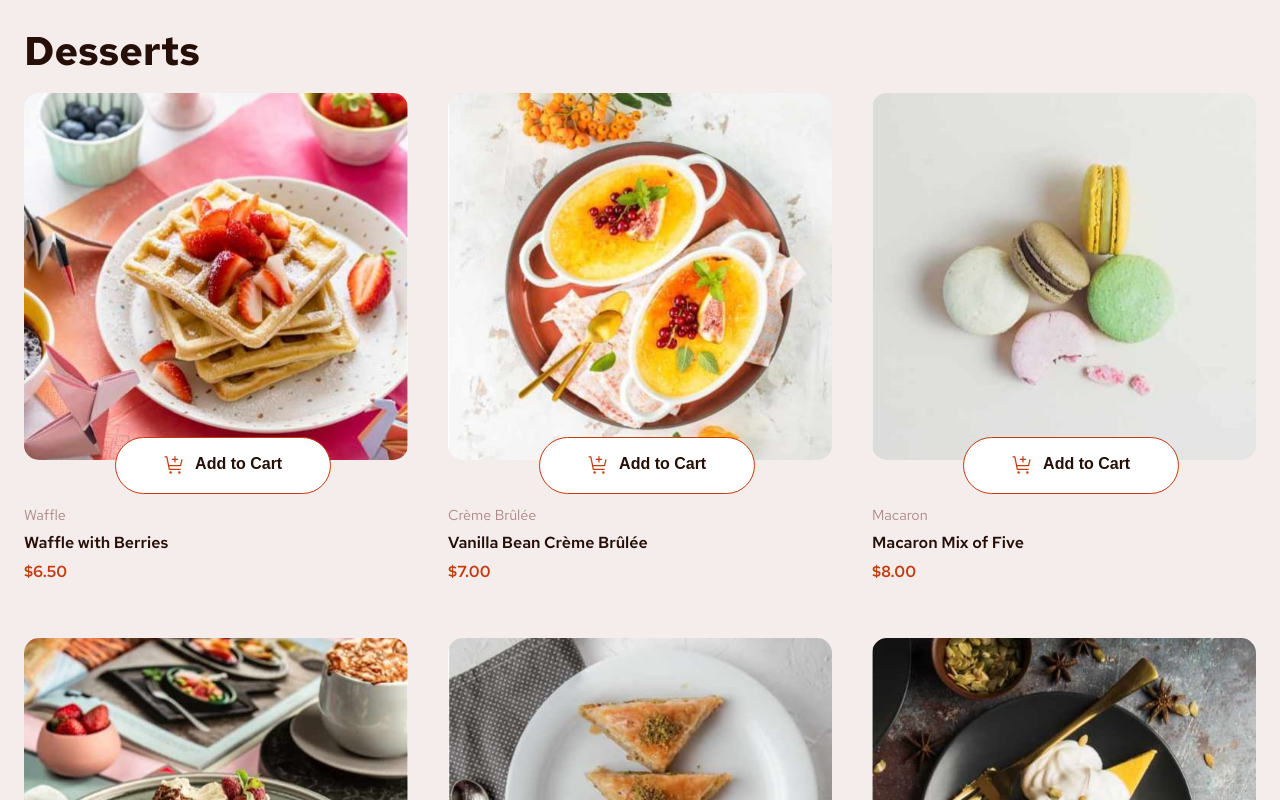
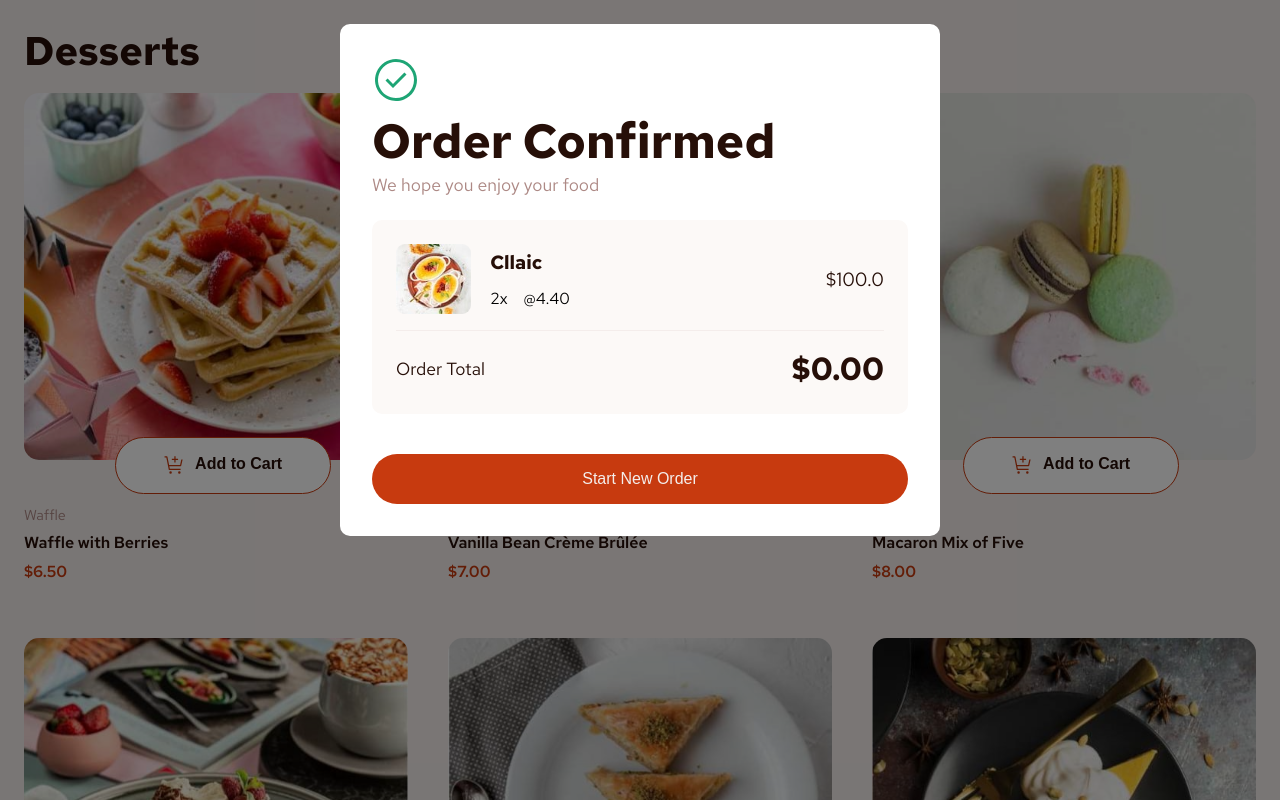
Before and after one commit to shekinahwebdev/PRODUCT-LIST-CART, a React (Vite) app: page / in a window 1280 px wide. Shown: the top 800 px of the page. Built offline with nearby package versions, Linux system fonts and the light colour scheme; a web font is replaced by a local one.

Commit message:
Enhance styling for ConfirmationPage component, including layout adjustments, improved responsiveness, and new wrapper for overlay effect

```diff
--- a/src/components/ConfirmationPage.css
+++ b/src/components/ConfirmationPage.css
@@ -1,26 +1,20 @@
-:root {
-  --Red: hsl(14, 86%, 42%);
-  --Green: hsl(159, 69%, 38%);
-  --Rose-50: hsl(20, 50%, 98%);
-  --Rose-100: hsl(13, 31%, 94%);
-  --Rose-300: hsl(14, 25%, 72%);
-  --Rose-400: hsl(7, 20%, 60%);
-  --Rose-500: hsl(12, 20%, 44%);
-  --Rose-900: hsl(14, 65%, 9%);
-}
-
 .confirmation_page {
-  margin-top: 2rem;
   border-radius: 10px;
-  padding: 1.5rem 1.5rem;
+  padding: 2rem 1.4rem;
   background-color: white;
   display: flex;
   flex-direction: column;
   gap: 1.5rem;
+  z-index: 1000;
+  top: 13%;
+  left: 50%;
+  transform: translate(-50%, -50%);
+  position: absolute;
+  width: 100%;
 }
 
 .main_title {
-  font-size: 2.5rem;
+  font-size: 3rem;
   color: var(--Rose-900);
 }
 
@@ -31,13 +25,13 @@
 
 .confirmed_selected_food {
   background-color: var(--Rose-50);
-  padding: 1.2rem;
+  padding: 1.5rem;
   border-radius: 10px;
 }
 
 .confirmed_food {
-  /* border: 2px solid yellow; */
   border-bottom: 1px solid var(--Rose-100);
+  margin-bottom: 1rem;
   display: flex;
   flex-direction: row;
   align-items: center;
@@ -113,3 +107,39 @@
 .restart-order-button:hover {
   cursor: pointer;
 }
+
+.wrapper {
+  position: fixed;
+  top: 0;
+  left: 0;
+  width: 100%;
+  height: 100%;
+  background-color: rgba(0, 0, 0, 0.5);
+  z-index: 999;
+  display: flex;
+  justify-content: center;
+  align-items: center;
+}
+
+@media screen and (min-width: 700px) and (max-width: 1354px) {
+  .confirmation_page {
+    top: 35%;
+    width: 600px;
+    padding: 2rem;
+  }
+}
+
+@media screen and (min-width: 1355px) {
+  .confirmation_page {
+    top: 35%;
+    width: 650px;
+    padding: 2rem;
+  }
+  .main_title {
+    margin: 1rem 0rem 0.5rem;
+  }
+
+  .restart-order-button {
+    padding: 1.5rem;
+  }
+}
```
